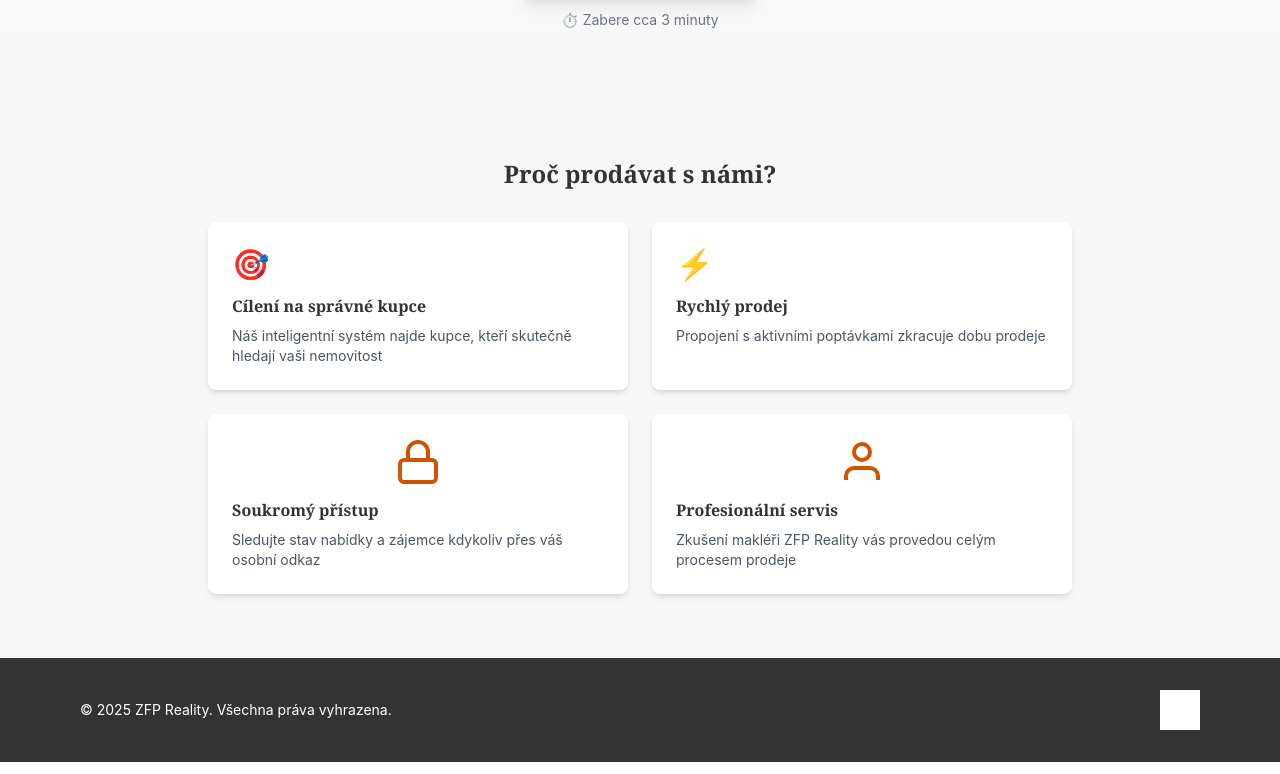
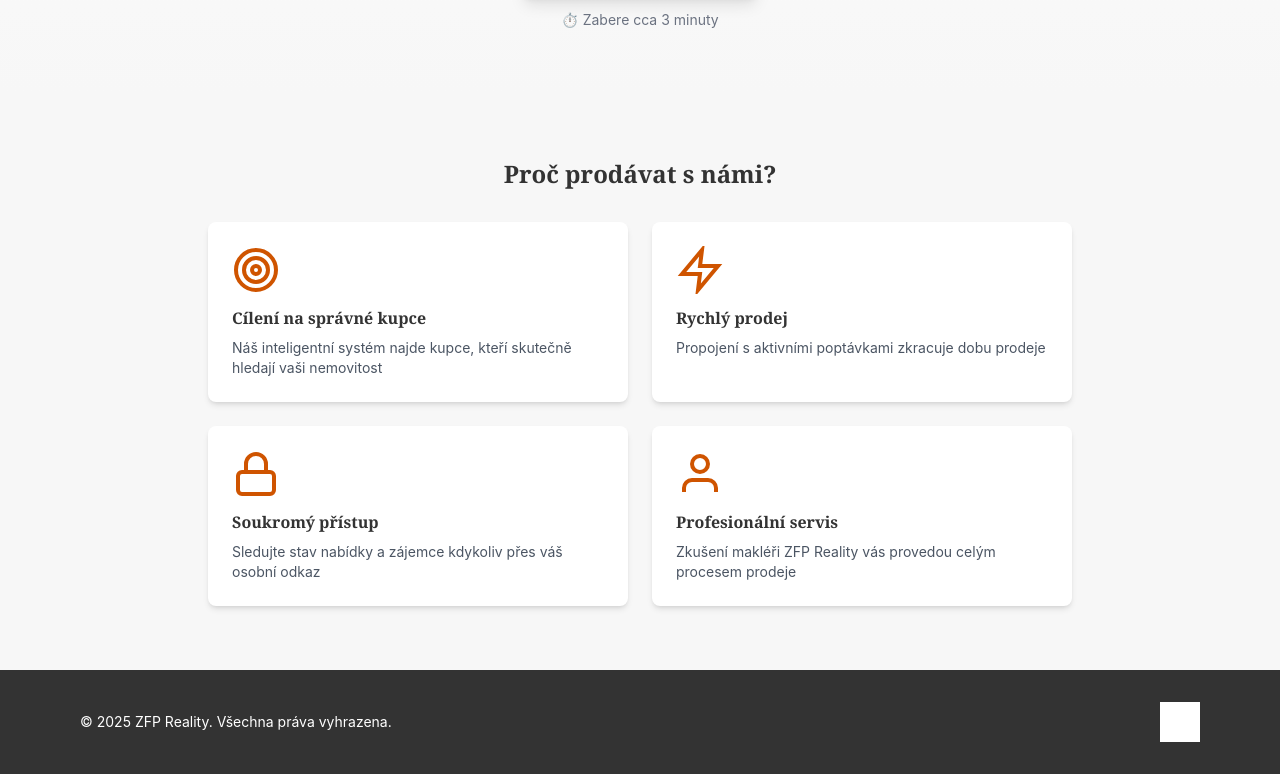
Before and after one commit to obelsky/property-matching, a Next.js app: page /nabidka in a window 1280 px wide. Shown: the part 688-1462 px from the top of the page. Built offline with nearby package versions, Linux system fonts and the light colour scheme.

Commit message:
style: replace emojis with SVG icons, align left

```diff
--- a/src/app/admin/page.tsx
+++ b/src/app/admin/page.tsx
@@ -7,6 +7,7 @@ import LogoutButton from "@/components/LogoutButton";
 import AdminNav from "@/components/AdminNav";
 import DashboardFilters from "@/components/DashboardFilters";
 import AlertBox from "@/components/AlertBox";
+import { AlertTriangleIcon } from "@/components/Icons";
 
 // Force dynamic rendering (depends on DB + auth)
 export const dynamic = 'force-dynamic';
@@ -233,8 +234,9 @@ export default async function AdminPage({
 
         {/* Alert boxy - Co hoří */}
         <div className="mb-8">
-          <h2 className="text-xl font-heading font-bold text-zfp-text mb-4">
-            ⚠️ Vyžaduje pozornost
+          <h2 className="text-xl font-heading font-bold text-zfp-text mb-4 flex items-center gap-2">
+            <AlertTriangleIcon className="w-6 h-6 text-yellow-600" />
+            Vyžaduje pozornost
           </h2>
           <div className="grid md:grid-cols-2 lg:grid-cols-4 gap-4">
             <AlertBox
--- a/src/app/nabidka/page.tsx
+++ b/src/app/nabidka/page.tsx
@@ -1,5 +1,5 @@
 import Link from "next/link";
-import { LockIcon, UserIcon } from "@/components/Icons";
+import { LockIcon, UserIcon, TargetIcon, BoltIcon } from "@/components/Icons";
 
 export default function NabidkaLandingPage() {
   return (
@@ -97,7 +97,7 @@ export default function NabidkaLandingPage() {
         </h2>
         <div className="grid md:grid-cols-2 gap-6">
           <div className="bg-white rounded-lg p-6 shadow-md">
-            <div className="text-3xl mb-3">🎯</div>
+            <TargetIcon className="w-12 h-12 mb-3 text-brand-orange" />
             <h3 className="font-bold mb-2">Cílení na správné kupce</h3>
             <p className="text-gray-600 text-sm">
               Náš inteligentní systém najde kupce, kteří skutečně hledají vaši nemovitost
@@ -105,7 +105,7 @@ export default function NabidkaLandingPage() {
           </div>
 
           <div className="bg-white rounded-lg p-6 shadow-md">
-            <div className="text-3xl mb-3">⚡</div>
+            <BoltIcon className="w-12 h-12 mb-3 text-brand-orange" />
             <h3 className="font-bold mb-2">Rychlý prodej</h3>
             <p className="text-gray-600 text-sm">
               Propojení s aktivními poptávkami zkracuje dobu prodeje
@@ -113,7 +113,7 @@ export default function NabidkaLandingPage() {
           </div>
 
           <div className="bg-white rounded-lg p-6 shadow-md">
-            <LockIcon className="w-12 h-12 mx-auto mb-3 text-brand-orange" />
+            <LockIcon className="w-12 h-12 mb-3 text-brand-orange" />
             <h3 className="font-bold mb-2">Soukromý přístup</h3>
             <p className="text-gray-600 text-sm">
               Sledujte stav nabídky a zájemce kdykoliv přes váš osobní odkaz
@@ -121,7 +121,7 @@ export default function NabidkaLandingPage() {
           </div>
 
           <div className="bg-white rounded-lg p-6 shadow-md">
-            <UserIcon className="w-12 h-12 mx-auto mb-3 text-brand-orange" />
+            <UserIcon className="w-12 h-12 mb-3 text-brand-orange" />
             <h3 className="font-bold mb-2">Profesionální servis</h3>
             <p className="text-gray-600 text-sm">
               Zkušení makléři ZFP Reality vás provedou celým procesem prodeje
--- a/src/app/poptavka/page.tsx
+++ b/src/app/poptavka/page.tsx
@@ -1,5 +1,5 @@
 import Link from "next/link";
-import { LockIcon, UserIcon } from "@/components/Icons";
+import { LockIcon, UserIcon, TargetIcon, BoltIcon } from "@/components/Icons";
 
 export default function PoptavkaLandingPage() {
   return (
@@ -97,7 +97,7 @@ export default function PoptavkaLandingPage() {
         </h2>
         <div className="grid md:grid-cols-2 gap-6">
           <div className="bg-white rounded-lg p-6 shadow-md">
-            <div className="text-3xl mb-3">🎯</div>
+            <TargetIcon className="w-12 h-12 mb-3 text-brand-orange" />
             <h3 className="font-bold mb-2">Přesné vyhledávání</h3>
             <p className="text-gray-600 text-sm">
               Náš inteligentní systém najde nemovitosti podle vašich skutečných potřeb
@@ -105,7 +105,7 @@ export default function PoptavkaLandingPage() {
           </div>
 
           <div className="bg-white rounded-lg p-6 shadow-md">
-            <div className="text-3xl mb-3">⚡</div>
+            <BoltIcon className="w-12 h-12 mb-3 text-brand-orange" />
             <h3 className="font-bold mb-2">Rychlá reakce</h3>
             <p className="text-gray-600 text-sm">
               Makléř vás kontaktuje do 24 hodin s konkrétními nabídkami
@@ -113,7 +113,7 @@ export default function PoptavkaLandingPage() {
           </div>
 
           <div className="bg-white rounded-lg p-6 shadow-md">
-            <LockIcon className="w-12 h-12 mx-auto mb-3 text-brand-orange" />
+            <LockIcon className="w-12 h-12 mb-3 text-brand-orange" />
             <h3 className="font-bold mb-2">Soukromý přístup</h3>
             <p className="text-gray-600 text-sm">
               Sledujte stav poptávky kdykoliv přes váš osobní odkaz
@@ -121,7 +121,7 @@ export default function PoptavkaLandingPage() {
           </div>
 
           <div className="bg-white rounded-lg p-6 shadow-md">
-            <UserIcon className="w-12 h-12 mx-auto mb-3 text-brand-orange" />
+            <UserIcon className="w-12 h-12 mb-3 text-brand-orange" />
             <h3 className="font-bold mb-2">Profesionální servis</h3>
             <p className="text-gray-600 text-sm">
               Zkušení makléři ZFP Reality vás provedou celým procesem
--- a/src/components/AdminNav.tsx
+++ b/src/components/AdminNav.tsx
@@ -2,14 +2,15 @@
 
 import Link from "next/link";
 import { usePathname } from "next/navigation";
+import { ChartBarIcon, LinkIcon, UsersIcon } from "@/components/Icons";
 
 export default function AdminNav() {
   const pathname = usePathname();
 
   const navItems = [
-    { href: "/admin", label: "Dashboard", icon: "📊" },
-    { href: "/admin/matching", label: "Párování", icon: "🔗" },
-    { href: "/admin/agents", label: "Makléři", icon: "👥" },
+    { href: "/admin", label: "Dashboard", Icon: ChartBarIcon },
+    { href: "/admin/matching", label: "Párování", Icon: LinkIcon },
+    { href: "/admin/agents", label: "Makléři", Icon: UsersIcon },
   ];
 
   return (
@@ -17,12 +18,13 @@ export default function AdminNav() {
       <div className="flex gap-2">
         {navItems.map((item) => {
           const isActive = pathname === item.href;
+          const IconComponent = item.Icon;
           return (
             <Link
               key={item.href}
               href={item.href}
               className={`
-                px-4 py-2 rounded-lg font-semibold text-sm transition-colors
+                flex items-center gap-2 px-4 py-2 rounded-lg font-semibold text-sm transition-colors
                 ${
                   isActive
                     ? "bg-brand-orange text-white"
@@ -30,7 +32,7 @@ export default function AdminNav() {
                 }
               `}
             >
-              <span className="mr-2">{item.icon}</span>
+              <IconComponent className="w-5 h-5" />
               {item.label}
             </Link>
           );
--- a/src/components/Icons.tsx
+++ b/src/components/Icons.tsx
@@ -113,3 +113,49 @@ export const EditIcon: React.FC<IconProps> = ({ className = "w-5 h-5" }) => (
     <path d="M18.5 2.5a2.121 2.121 0 0 1 3 3L12 15l-4 1 1-4 9.5-9.5z" />
   </svg>
 );
+
+// Landing page ikony
+export const TargetIcon: React.FC<IconProps> = ({ className = "w-12 h-12" }) => (
+  <svg className={className} viewBox="0 0 24 24" fill="none" stroke="currentColor" strokeWidth="2">
+    <circle cx="12" cy="12" r="10" />
+    <circle cx="12" cy="12" r="6" />
+    <circle cx="12" cy="12" r="2" />
+  </svg>
+);
+
+export const BoltIcon: React.FC<IconProps> = ({ className = "w-12 h-12" }) => (
+  <svg className={className} viewBox="0 0 24 24" fill="none" stroke="currentColor" strokeWidth="2">
+    <path d="M13 2L3 14h9l-1 8 10-12h-9l1-8z" />
+  </svg>
+);
+
+// Dashboard ikony
+export const ChartBarIcon: React.FC<IconProps> = ({ className = "w-5 h-5" }) => (
+  <svg className={className} viewBox="0 0 24 24" fill="none" stroke="currentColor" strokeWidth="2">
+    <path d="M3 3v18h18" />
+    <path d="M18 17V9M13 17V5M8 17v-3" />
+  </svg>
+);
+
+export const UsersIcon: React.FC<IconProps> = ({ className = "w-5 h-5" }) => (
+  <svg className={className} viewBox="0 0 24 24" fill="none" stroke="currentColor" strokeWidth="2">
+    <path d="M16 21v-2a4 4 0 0 0-4-4H6a4 4 0 0 0-4 4v2" />
+    <circle cx="9" cy="7" r="4" />
+    <path d="M22 21v-2a4 4 0 0 0-3-3.87M16 3.13a4 4 0 0 1 0 7.75" />
+  </svg>
+);
+
+export const LinkIcon: React.FC<IconProps> = ({ className = "w-5 h-5" }) => (
+  <svg className={className} viewBox="0 0 24 24" fill="none" stroke="currentColor" strokeWidth="2">
+    <path d="M10 13a5 5 0 0 0 7.54.54l3-3a5 5 0 0 0-7.07-7.07l-1.72 1.71" />
+    <path d="M14 11a5 5 0 0 0-7.54-.54l-3 3a5 5 0 0 0 7.07 7.07l1.71-1.71" />
+  </svg>
+);
+
+export const AlertTriangleIcon: React.FC<IconProps> = ({ className = "w-5 h-5" }) => (
+  <svg className={className} viewBox="0 0 24 24" fill="none" stroke="currentColor" strokeWidth="2">
+    <path d="M10.29 3.86L1.82 18a2 2 0 0 0 1.71 3h16.94a2 2 0 0 0 1.71-3L13.71 3.86a2 2 0 0 0-3.42 0z" />
+    <line x1="12" y1="9" x2="12" y2="13" />
+    <line x1="12" y1="17" x2="12.01" y2="17" />
+  </svg>
+);
```
